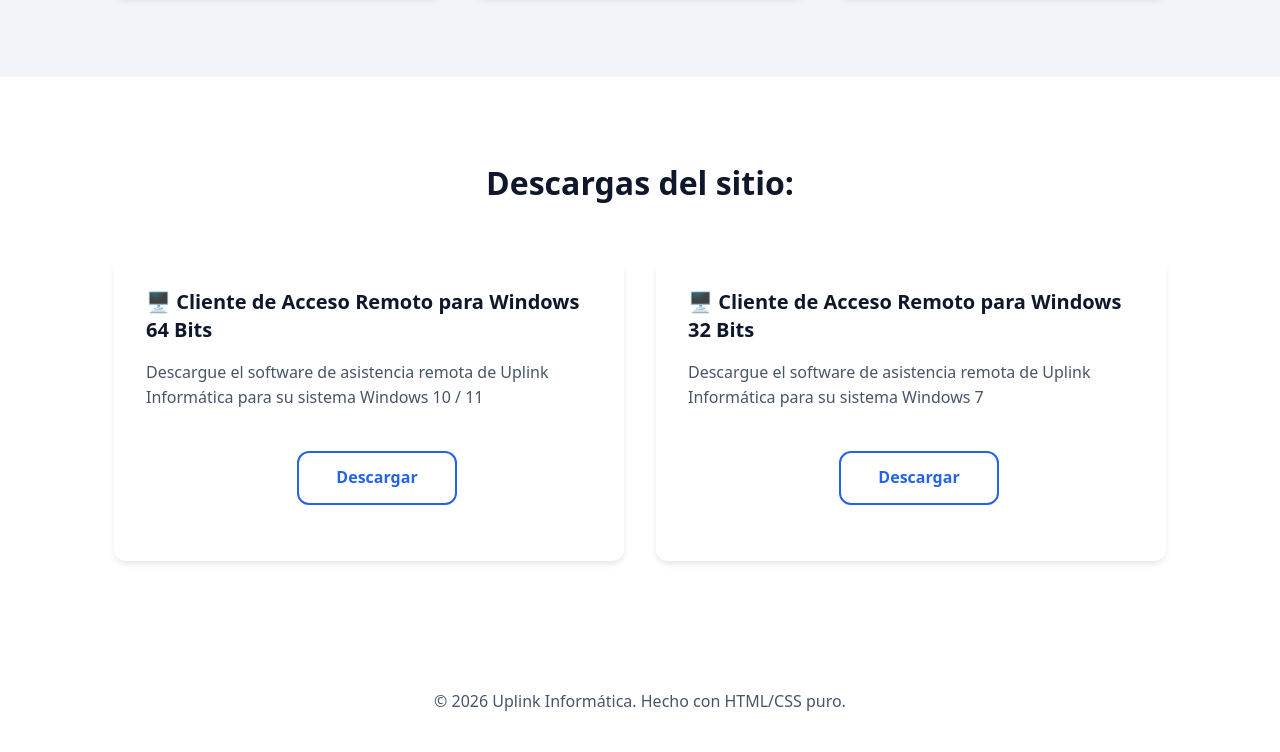
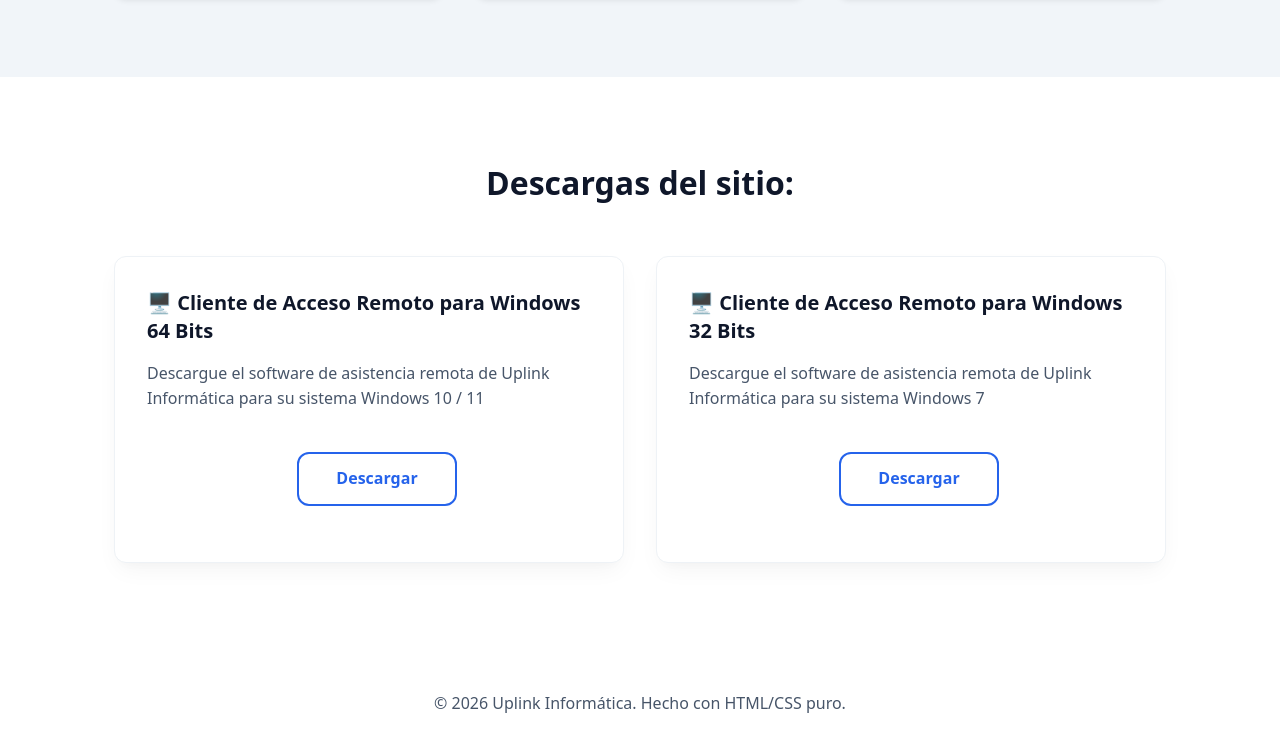
Before and after one commit to esk81/UplinkSite, a plain HTML site: page index.html in a window 1280 px wide. Shown: the part 914-1666 px from the top of the page. Drawn offline with Linux system fonts and the light colour scheme.

Commit message:
Update index.html
cambios sobre las cards en descargas para que destaquen en el fondo blanco

```diff
--- a/index.html
+++ b/index.html
@@ -13,6 +13,7 @@
             --text: #0f172a;
             --text-light: #475569;
             --gray-light: #f1f5f9;
+            --azulado-suave: #fafafc; /* Gris azulado sutil */
             --shadow: 0 4px 6px -1px rgb(0 0 0 / 0.1);
             --radius: 12px;
         }
@@ -168,20 +169,27 @@
             background: var(--bg);
         }
 
+        .downloads .card {
+            background: white;
+            padding: 32px;
+            border-radius: var(--radius);
+            box-shadow: 0 10px 25px -5px rgba(0,0,0,0.05), 0 8px 10px -6px rgba(0,0,0,0.02);
+            display: flex;
+            flex-direction: column;
+            height: 100%;
+            border: 1px solid #eef2f6;  /* Borde sutil que las hace "existir" */
+            transition: all 0.2s ease;
+        }
+
+        .downloads .card:hover {
+            border-color: var(--primary);
+            box-shadow: 0 20px 30px -10px rgba(37,99,235,0.1);
+        }
+
         .downloads .grid {
             display: grid;
             grid-template-columns: repeat(auto-fit, minmax(300px, 1fr));
             gap: 32px;
-        }
-
-        .downloads .card {
-            background: white;
-            padding: 32px;
-            border-radius: var(--radius);
-            box-shadow: var(--shadow);
-            display: flex;
-            flex-direction: column;
-            height: 100%;
         }
 
         .downloads .card h3 {
```
